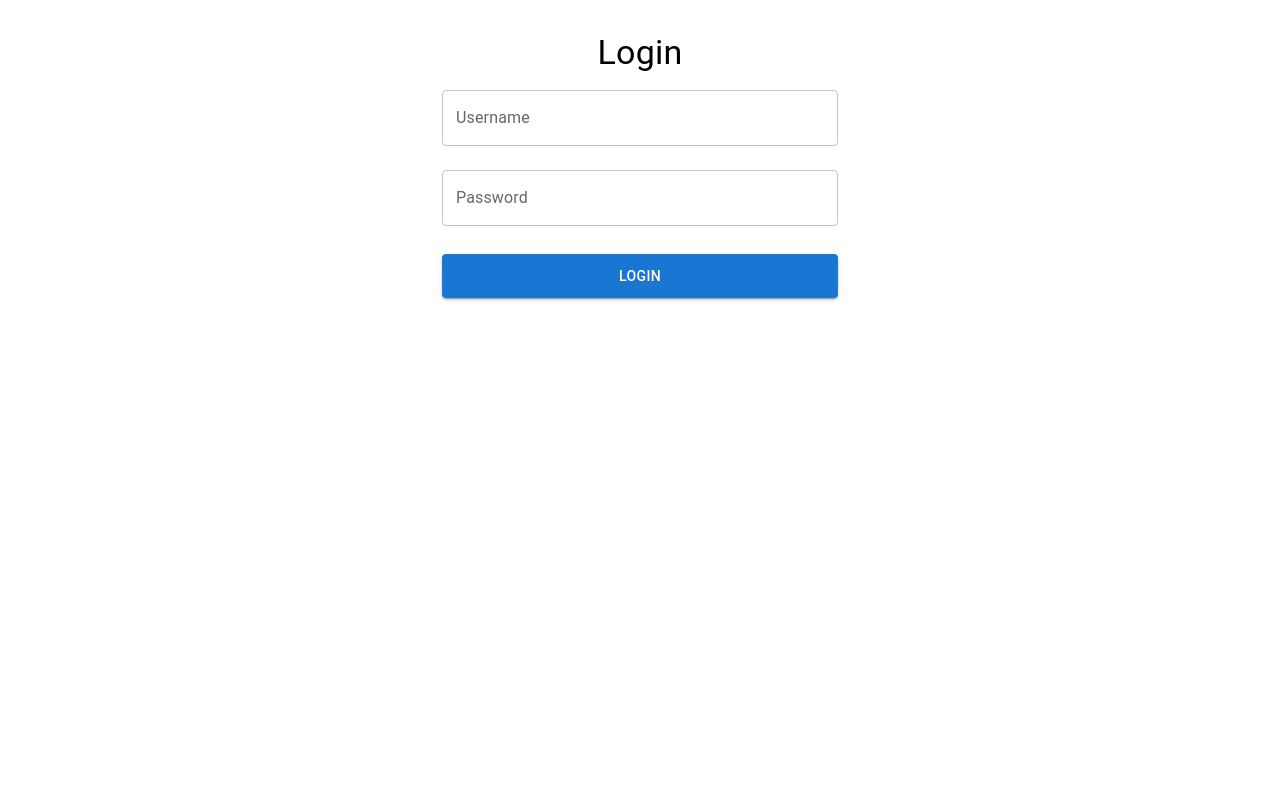
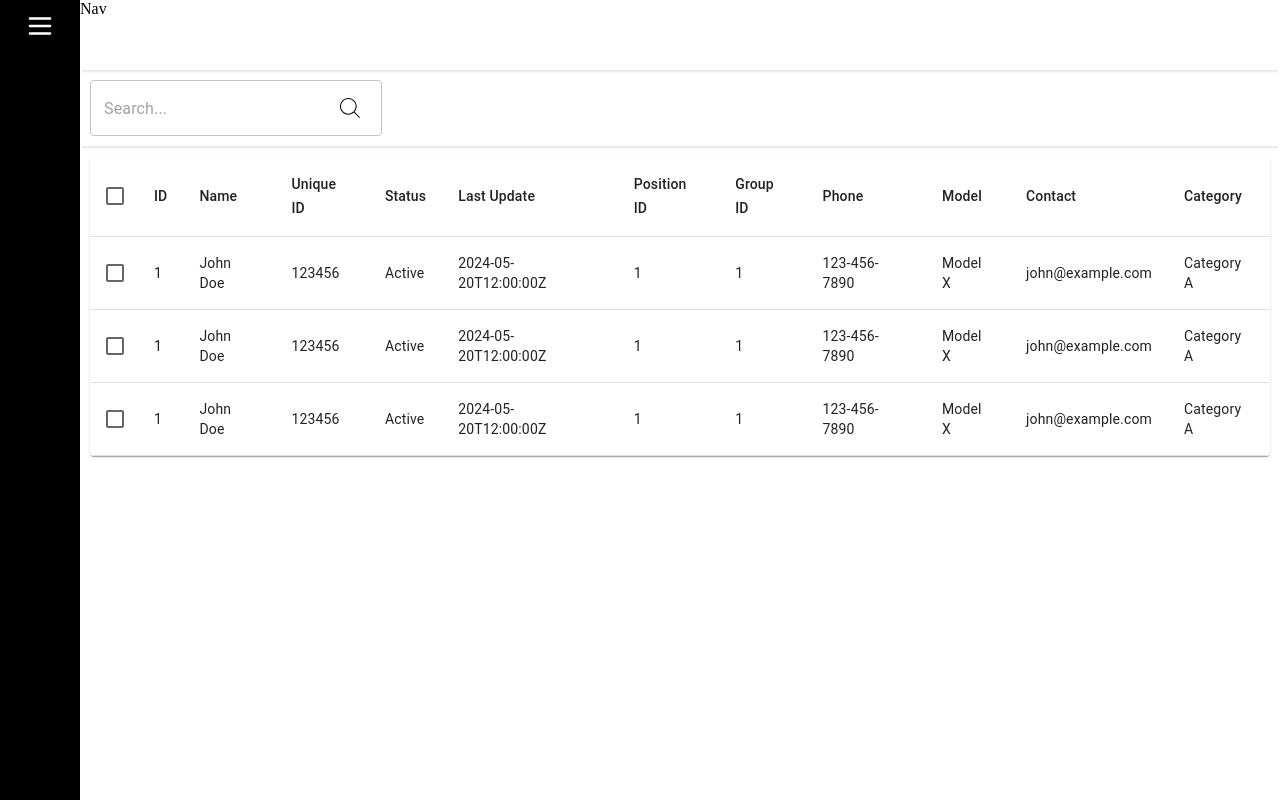
Before and after one commit to DANIEL-THE-PROGRAMMER/mini-project, a React (Vite) app: page / in a window 1280 px wide. Before the commit this address led to /login. Built offline with nearby package versions, Linux system fonts and the light colour scheme.

Commit message:
feat: started working on table

```diff
--- a/src/App.css
+++ b/src/App.css
@@ -0,0 +1,25 @@
+*,::before,::after{
+  box-sizing: border-box;
+  padding: 0;
+  margin: 0;
+}
+
+.l_container{
+  display:flex;
+}
+
+.leftside {
+  border:1px solid  black;
+  width: 80px;
+  display: flex;
+  flex-direction: column;
+  align-items: center;
+  padding: 10px;
+  min-height: 100vh;
+  flex-shrink: 0;
+  background-color: black;
+}
+
+.rightside {
+  flex-grow:1;
+}
--- a/src/App.tsx
+++ b/src/App.tsx
@@ -1,15 +1,11 @@
 import "./App.css";
-import {
-  BrowserRouter as Router,
-  Routes,
-  Route,
-} from "react-router-dom";
+import { BrowserRouter as Router, Routes, Route } from "react-router-dom";
 import LoginPage from "./routes/loginpage";
 import { store } from "./store";
 import { Provider } from "react-redux";
 import PrivateRoutes from "./utils/PrivateRoutes";
 import Home from "./routes/home";
-
+import Layout from "./layout";
 
 function App() {
   return (
@@ -17,10 +13,11 @@ function App() {
       <Provider store={store}>
         <Router>
           <Routes>
-            <Route element={<PrivateRoutes />}>
+            <Route element={<PrivateRoutes />}></Route>
+            <Route element={<LoginPage />} path="/login" />
+            <Route element={<Layout />}>
               <Route element={<Home />} path="/" />
             </Route>
-            <Route element={<LoginPage />} path="/login" />
           </Routes>
         </Router>
       </Provider>
--- /dev/null
+++ b/src/components/nav.tsx
@@ -0,0 +1,17 @@
+import { Box } from "@mui/material"
+
+export const Nav = () => {
+    return (
+      <>
+        <Box
+          sx={{
+            background: "white",
+            height: "70px",
+            boxShadow: "0 4px 2px -2px rgba(0, 0, 0, 0.1); ",
+          }}
+        >
+          Nav
+        </Box>
+      </>
+    );
+}
--- /dev/null
+++ b/src/components/searchinput.tsx
@@ -0,0 +1,28 @@
+import { SearchSvg } from "../icons";
+
+import { TextField, InputAdornment, IconButton } from "@mui/material";
+import { SvgIcon } from "@mui/material";
+
+interface SearchInputProps {
+  placeholder?: string;
+}
+
+const SearchInput: React.FC<SearchInputProps> = ({ placeholder }) => {
+  return (
+    <TextField
+      variant="outlined"
+      placeholder={placeholder || "Search..."}
+      InputProps={{
+        endAdornment: (
+          <InputAdornment position="end">
+            <IconButton aria-label="search">
+              <SvgIcon component={SearchSvg} />
+            </IconButton>
+          </InputAdornment>
+        ),
+      }}
+    />
+  );
+};
+
+export default SearchInput;
--- /dev/null
+++ b/src/icons/index.tsx
@@ -0,0 +1,52 @@
+export const Hamburger = () => {
+  return (
+    <svg
+      xmlns="http://www.w3.org/2000/svg"
+      width="30px"
+      height="30px"
+      viewBox="0 0 24 24"
+      fill="none"
+    >
+      <path
+        d="M4 18L20 18"
+        stroke="#ffffff"
+        stroke-width="2"
+        stroke-linecap="round"
+      />
+      <path
+        d="M4 12L20 12"
+        stroke="#ffffff"
+        stroke-width="2"
+        stroke-linecap="round"
+      />
+      <path
+        d="M4 6L20 6"
+        stroke="#ffffff"
+        stroke-width="2"
+        stroke-linecap="round"
+      />
+    </svg>
+  );
+};
+
+export const SearchSvg = () => {
+  return (
+    <svg
+      xmlns="http://www.w3.org/2000/svg"
+      xmlnsXlink="http://www.w3.org/1999/xlink"
+      fill="#000000"
+      height="20px"
+      width="20px"
+      version="1.1"
+      id="Capa_1"
+      viewBox="0 0 488.4 488.4"
+      xmlSpace="preserve"
+    >
+      <g>
+        <g>
+          <path d="M0,203.25c0,112.1,91.2,203.2,203.2,203.2c51.6,0,98.8-19.4,134.7-51.2l129.5,129.5c2.4,2.4,5.5,3.6,8.7,3.6    s6.3-1.2,8.7-3.6c4.8-4.8,4.8-12.5,0-17.3l-129.6-129.5c31.8-35.9,51.2-83,51.2-134.7c0-112.1-91.2-203.2-203.2-203.2    S0,91.15,0,203.25z M381.9,203.25c0,98.5-80.2,178.7-178.7,178.7s-178.7-80.2-178.7-178.7s80.2-178.7,178.7-178.7    S381.9,104.65,381.9,203.25z" />
+        </g>
+      </g>
+    </svg>
+  );
+};
--- /dev/null
+++ b/src/layout/index.tsx
@@ -0,0 +1,21 @@
+import { Outlet } from "react-router-dom";
+import { Nav } from "../components/nav";
+import { Hamburger } from "../icons";
+import { Box } from "@mui/material";
+
+
+export default function Layout(){
+    return (
+        <>
+            <div className="l_container">
+                <div className="leftside">
+                    <Hamburger />
+                </div>
+                <div className="rightside">
+                    <Nav />
+                    <Box><Outlet /></Box>
+                </div>
+            </div>
+        </>
+    )
+}
--- a/src/routes/home.tsx
+++ b/src/routes/home.tsx
@@ -1,6 +1,134 @@
+import {
+  Box,
+  Table,
+  TableBody,
+  TableCell,
+  TableContainer,
+  TableHead,
+  TableRow,
+  Paper,
+  Checkbox,
+} from "@mui/material";
+import SearchInput from "../components/searchinput";
 
-export default function Home(){
-    return(
-        <>Home</>
-    )
+export default function Home() {
+  return (
+    <>
+      <Box>
+        <Box
+          sx={{
+            minHeight: "70px",
+            boxShadow: "0 4px 2px -2px rgba(0, 0, 0, 0.1); ",
+            padding: "10px",
+          }}
+        >
+          <SearchInput />
+        </Box>
+        <Box sx={{
+            padding:"10px",
+
+        }}>
+            <MyTable />
+        </Box>
+      </Box>
+    </>
+  );
 }
+
+
+
+const MyTable = () => {
+  const rows = [
+    {
+      id: "1",
+      name: "John Doe",
+      uniqueid: "123456",
+      status: "Active",
+      disabled: false,
+      lastupdate: "2024-05-20T12:00:00Z",
+      positionId: 1,
+      groupId: 1,
+      phone: "123-456-7890",
+      model: "Model X",
+      contact: "john@example.com",
+      category: "Category A",
+      attributes: { key1: "value1", key2: "value2" },
+    },
+    {
+      id: "1",
+      name: "John Doe",
+      uniqueid: "123456",
+      status: "Active",
+      disabled: false,
+      lastupdate: "2024-05-20T12:00:00Z",
+      positionId: 1,
+      groupId: 1,
+      phone: "123-456-7890",
+      model: "Model X",
+      contact: "john@example.com",
+      category: "Category A",
+      attributes: { key1: "value1", key2: "value2" },
+    },
+    {
+      id: "1",
+      name: "John Doe",
+      uniqueid: "123456",
+      status: "Active",
+      disabled: false,
+      lastupdate: "2024-05-20T12:00:00Z",
+      positionId: 1,
+      groupId: 1,
+      phone: "123-456-7890",
+      model: "Model X",
+      contact: "john@example.com",
+      category: "Category A",
+      attributes: { key1: "value1", key2: "value2" },
+    },
+  ];
+
+  return (
+    <TableContainer component={Paper}>
+      <Table>
+        <TableHead>
+          <TableRow>
+            <TableCell padding="checkbox">
+              <Checkbox />
+            </TableCell>
+            <TableCell>ID</TableCell>
+            <TableCell>Name</TableCell>
+            <TableCell>Unique ID</TableCell>
+            <TableCell>Status</TableCell>
+            <TableCell>Last Update</TableCell>
+            <TableCell>Position ID</TableCell>
+            <TableCell>Group ID</TableCell>
+            <TableCell>Phone</TableCell>
+            <TableCell>Model</TableCell>
+            <TableCell>Contact</TableCell>
+            <TableCell>Category</TableCell>
+          </TableRow>
+        </TableHead>
+        <TableBody>
+          {rows.map((row) => (
+            <TableRow key={row.id}>
+              <TableCell padding="checkbox">
+                <Checkbox />
+              </TableCell>
+              <TableCell>{row.id}</TableCell>
+              <TableCell>{row.name}</TableCell>
+              <TableCell>{row.uniqueid}</TableCell>
+              <TableCell>{row.status}</TableCell>
+              <TableCell>{row.lastupdate}</TableCell>
+              <TableCell>{row.positionId}</TableCell>
+              <TableCell>{row.groupId}</TableCell>
+              <TableCell>{row.phone}</TableCell>
+              <TableCell>{row.model}</TableCell>
+              <TableCell>{row.contact}</TableCell>
+              <TableCell>{row.category}</TableCell>
+              {/* Add more table cells for additional columns */}
+            </TableRow>
+          ))}
+        </TableBody>
+      </Table>
+    </TableContainer>
+  );
+};
--- a/src/routes/loginpage.tsx
+++ b/src/routes/loginpage.tsx
@@ -2,18 +2,22 @@
 
 import React, { useState } from "react";
 import { Button, TextField, Typography, Container } from "@mui/material";
+import { useDispatch } from "react-redux";
+import { authorizeUser } from "../store/apis";
+import { AppDispatch } from "../store";
+
+
 
 const LoginPage: React.FC = () => {
-  const [username, setUsername] = useState("");
-  const [password, setPassword] = useState("");
+  const [username, setUsername] = useState<string>("");
+  const [password, setPassword] = useState<string>("");
 
-  const handleLogin = () => {
-    console.log(
-      "Logging in with username:",
-      username,
-      "and password:",
-      password
-    );
+  const dispatch: AppDispatch = useDispatch();
+
+  const handleLogin = async () => {
+    const response = await dispatch(authorizeUser({ username, password })) ;
+
+    console.log(response)
   };
 
   return (
--- a/src/store/apis.tsx
+++ b/src/store/apis.tsx
@@ -1,17 +1,29 @@
 import { createAsyncThunk } from "@reduxjs/toolkit";
 import axios, { AxiosError } from "axios";
 
+interface Credentials {
+  username: string;
+  password: string;
+}
+
 export const authorizeUser = createAsyncThunk(
   "auth/authorizeUser",
-  async (
-    credentials: { username: string; password: string },
-    { rejectWithValue }
-  ) => {
+  async (credentials: Credentials, { rejectWithValue }) => {
     try {
+      const formData = new URLSearchParams();
+      formData.append("username", credentials.username);
+      formData.append("password", credentials.password);
+
       const response = await axios.post(
         "https://gps.autotracker.group/api/session",
-        credentials
+        formData,
+        {
+          headers: {
+            "Content-Type": "application/x-www-form-urlencoded",
+          },
+        }
       );
+
       if (response.status === 200) {
         return true;
       }
--- a/src/store/reducer/authSlice.tsx
+++ b/src/store/reducer/authSlice.tsx
@@ -1,6 +1,8 @@
 // src/store/authSlice.ts
 
 import { createSlice } from "@reduxjs/toolkit";
+import { RootState } from "..";
+import { authorizeUser } from "../apis";
 
 interface AuthState {
   isAuthenticated: boolean;
@@ -14,14 +16,19 @@ const authSlice = createSlice({
   name: "auth",
   initialState,
   reducers: {
-    login(state) {
-      state.isAuthenticated = true;
-    },
     logout(state) {
       state.isAuthenticated = false;
     },
   },
+  extraReducers: (builder) => {
+    builder.addCase(authorizeUser.fulfilled, (state) => {
+      state.isAuthenticated = true;
+    });
+  },
 });
 
-export const { login, logout } = authSlice.actions;
+export const {  logout } = authSlice.actions;
+export const selectIsAuthenticated = (state: RootState) =>
+  state.auth.isAuthenticated;
+
 export default authSlice.reducer;
--- a/src/utils/PrivateRoutes.tsx
+++ b/src/utils/PrivateRoutes.tsx
@@ -1,8 +1,11 @@
 import { Outlet, Navigate } from "react-router-dom";
+import { useSelector } from "react-redux";
+import { selectIsAuthenticated } from "../store/reducer/authSlice";
 
 const PrivateRoutes = () => {
-  const auth = { token: false };
-  return auth.token ? <Outlet /> : <Navigate to="/login" />;
+    const isAuthenticated = useSelector(selectIsAuthenticated);
+
+  return isAuthenticated ? <Outlet /> : <Navigate to="/login" />;
 };
 
 export default PrivateRoutes;
```
